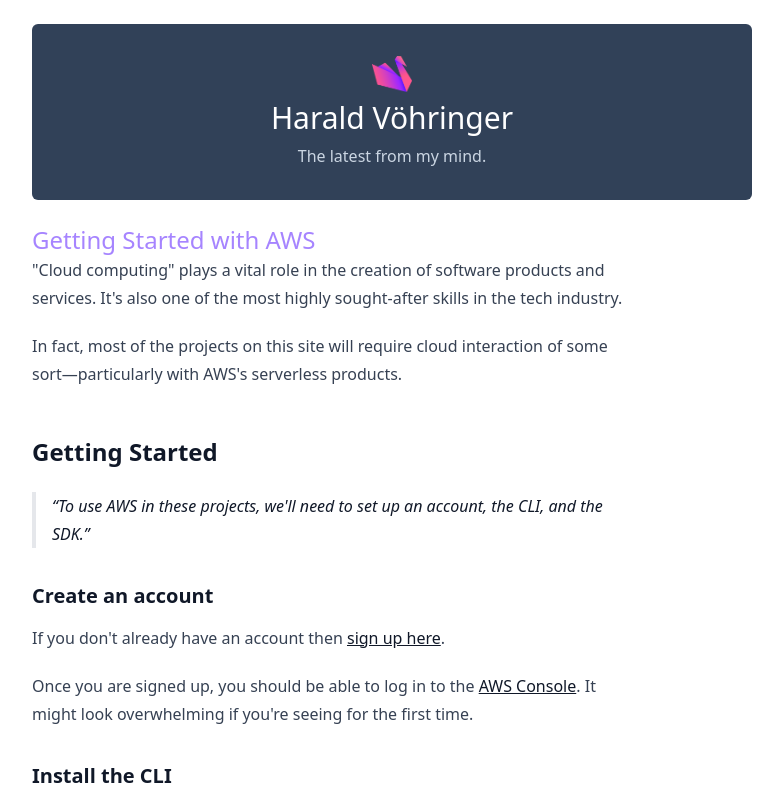
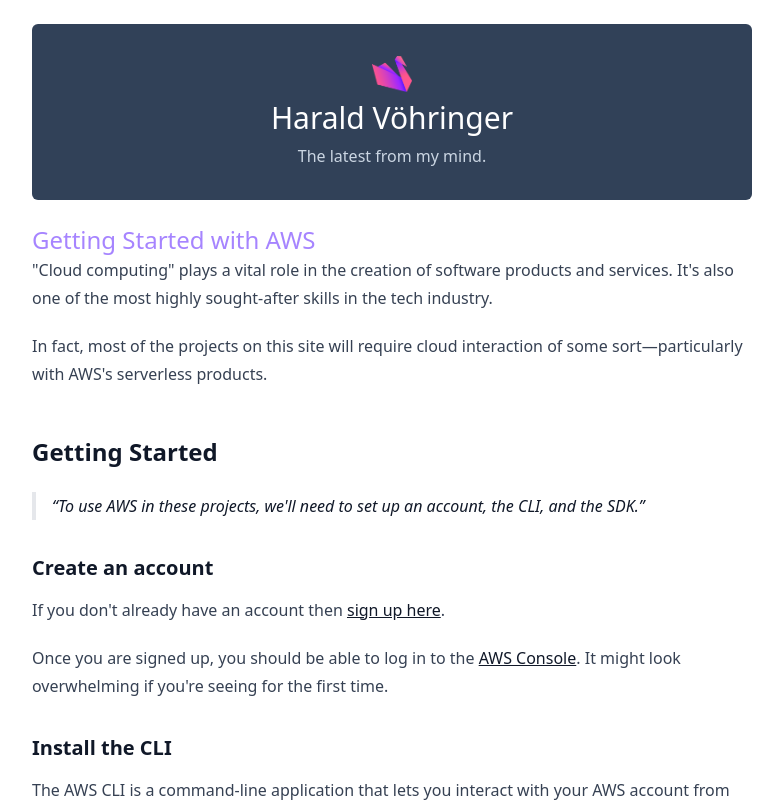
Before and after one commit to sagar87/nextjs-blog, a Next.js app: page /posts/aws-quickstart in a window 1280 px wide. Shown: the top 802 px of the page, without its empty margins (248-1031 px from the left). Built offline with nearby package versions, Linux system fonts and the light colour scheme.

Commit message:
use full width for markdown display

```diff
--- a/app/posts/[slug]/page.tsx
+++ b/app/posts/[slug]/page.tsx
@@ -30,7 +30,7 @@
   return (
     <div className="w-full">
       <h2 className="text-2xl text-bold text-violet-400">{post.data.title}</h2>
-      <article className="prose prose-base">
+      <article className="prose prose-base max-w-none">
         <Markdown
           remarkPlugins={[remarkMath, remarkGfm]}
           rehypePlugins={[rehypeKatex, rehypeRaw]}
```
